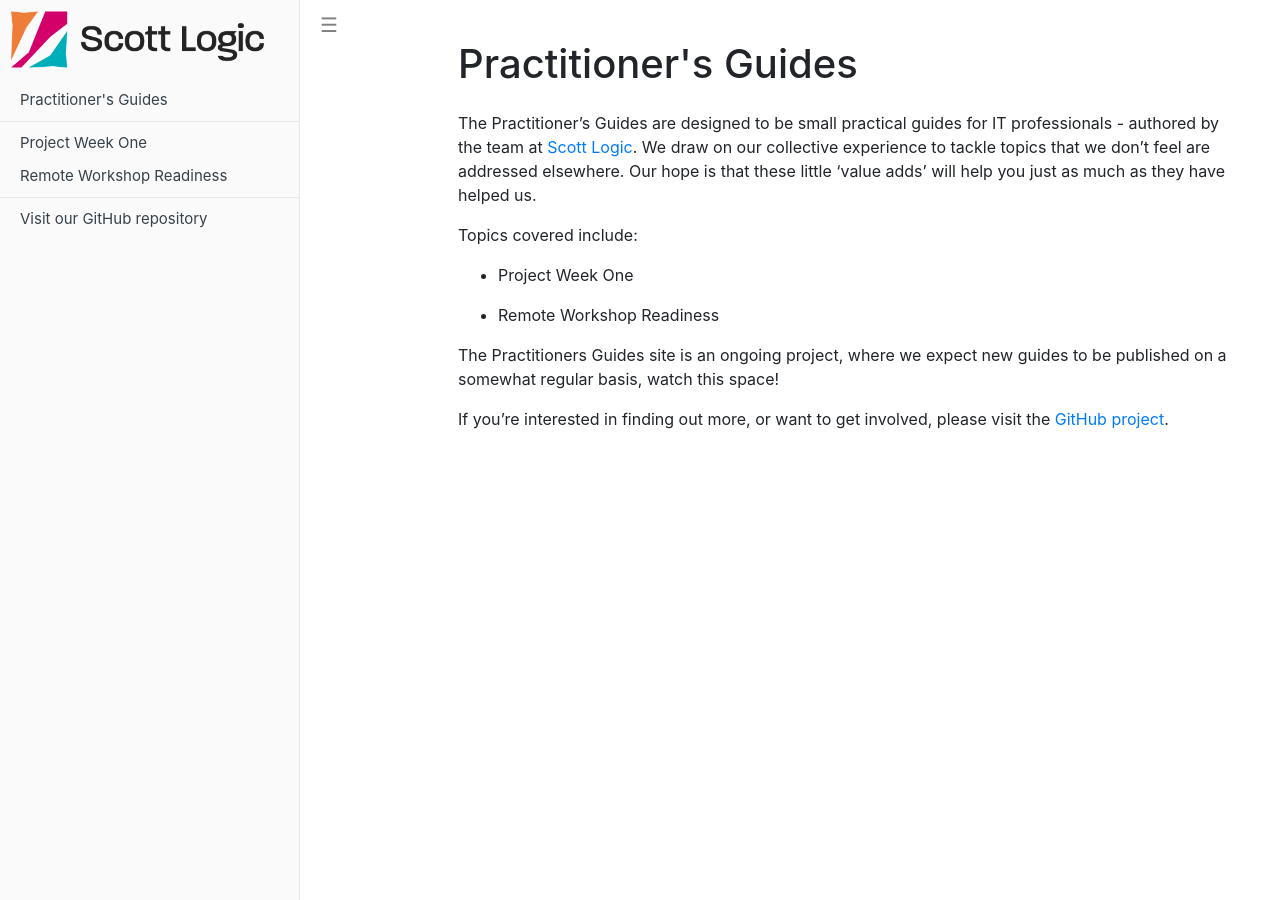
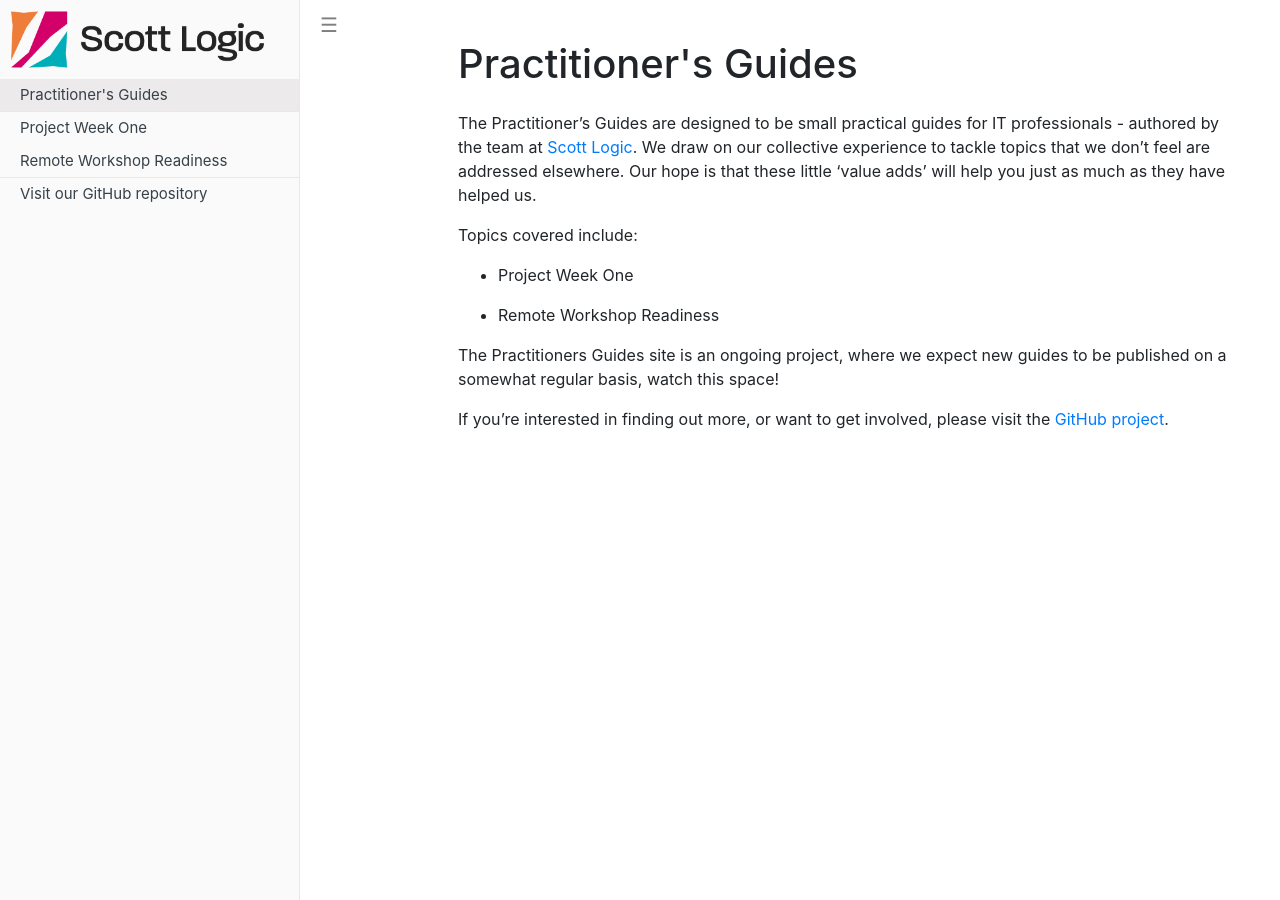
Before and after one commit to ScottLogic/practitioners-guides, a Jekyll site: the page built from home.md, in a window 1280 px wide. Built offline with Jekyll 4.4.1, drawn with Linux system fonts in a browser that asks for light colours.

Commit message:
add sidebar highlighting

```diff
--- a/_layouts/default.html
+++ b/_layouts/default.html
@@ -14,7 +14,9 @@
             <a href="{{ site.sl_url }}/"><img  src="{{ '/assets/images/scott-logic-primary-no-tagline-full-color-rgb-900px-w-72ppi.png' | relative_url }}" alt="Logo" id="sidebar-logo"></a>
         </div>
         <ul>
-            <li><a href="{{ site.baseurl }}/">{{ site.title }}</a></li>
+            <li class="{% if page.url == '/' %}active{% endif %}">
+                <a href="{{ site.baseurl }}/">{{ site.title }}</a>
+            </li>
             <div id="sidebar-nav-items">
                 {% for  post in site.pages %}
                     {% if post.title %}
@@ -23,7 +25,7 @@
                         {% endif %}
                             {% if site.toc.enabled %}
                                 {% if post.url == page.url %}
-                                    {% include toc.html html=content h_min=site.toc.h_min h_max=site.toc.h_max %}
+                                    {% include toc.html html=content h_min=site.toc.h_min h_max=site.toc.h_max item_class='active' %}
                                 {% endif %}
                             {% endif %}
                     {% endif %}
--- a/assets/css/style.css
+++ b/assets/css/style.css
@@ -30,14 +30,16 @@
 }
 
 #sidebar ul li {
-    margin-top: 10px;
-    margin-bottom: 10px;
-    padding-left: 20px;
+    padding: 5px 0px 5px 20px;
     display: block;
     overflow: hidden;
     white-space: nowrap;
     text-overflow: ellipsis;
 }
+
+.active {
+    background-color: #eceaea;
+  }
 
 #sidebar-nav-items {
     border-bottom: 1px solid rgba(0,0,0,.07);
```
